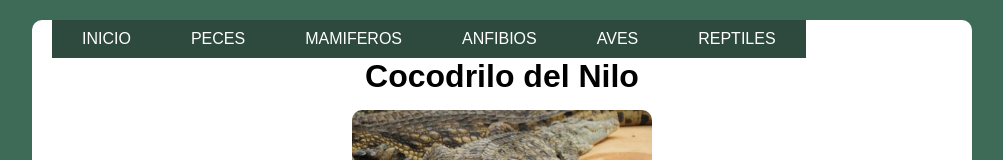
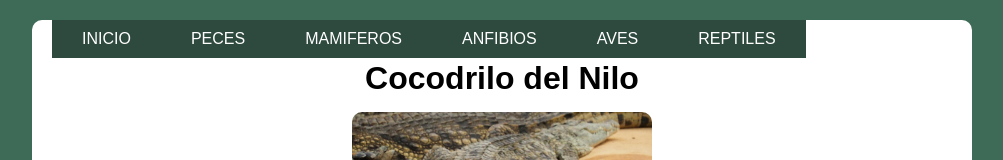
Before and after one commit to deiwhons/proyectoanimales.github.io, a plain HTML site: page cocodrilo.html in a window 1280 px wide. Shown: the top 160 px of the page, without its empty margins (138-1141 px from the left). Drawn offline with Linux system fonts and the light colour scheme.

Commit message:
Actualizar cocodrilo.html

```diff
--- a/cocodrilo.html
+++ b/cocodrilo.html
@@ -18,7 +18,7 @@ ul,ol{list-style:none;}
 
 .contenido{width:900px;margin:auto;background:white;padding:20px;margin-top:20px;border-radius:10px;}
 
-h1{text-align:center;}
+h1{text-align:center;clear:both;margin-top:20px;}
 img{border-radius:10px;margin:15px;}
 p{margin:10px 0px;text-align:justify;}
 </style>
```
